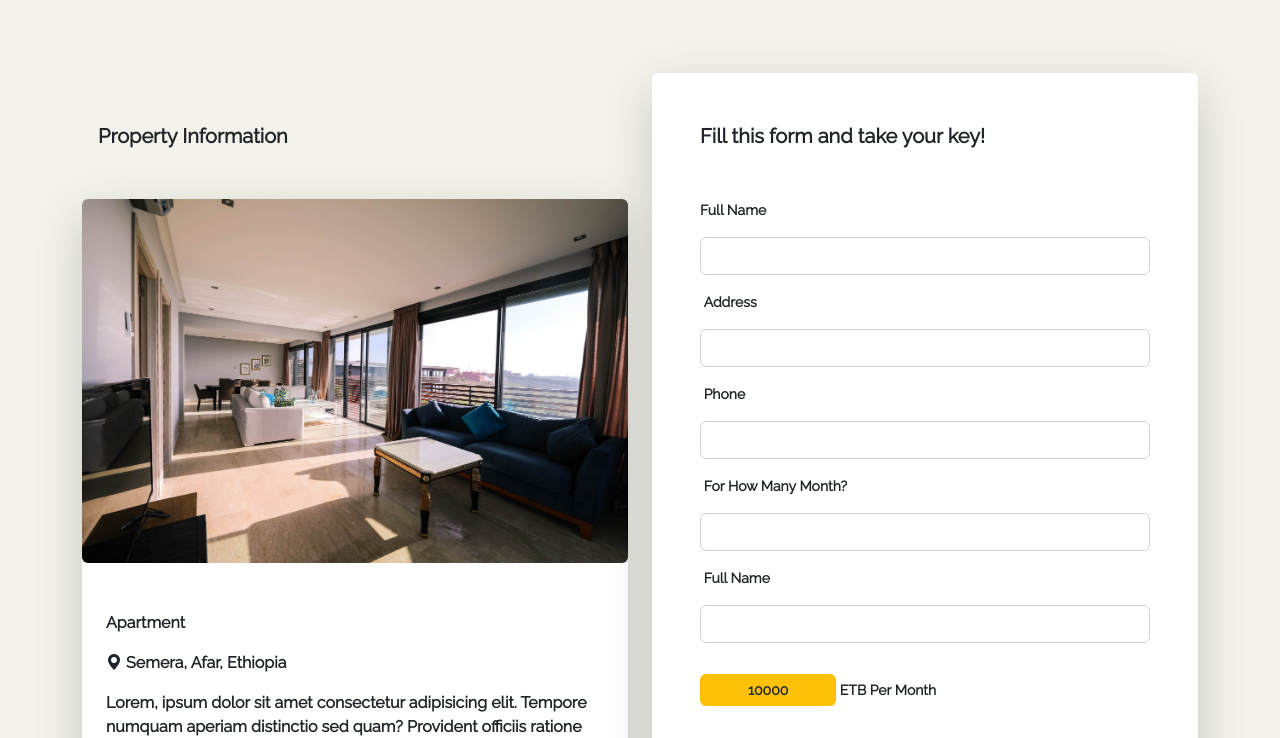
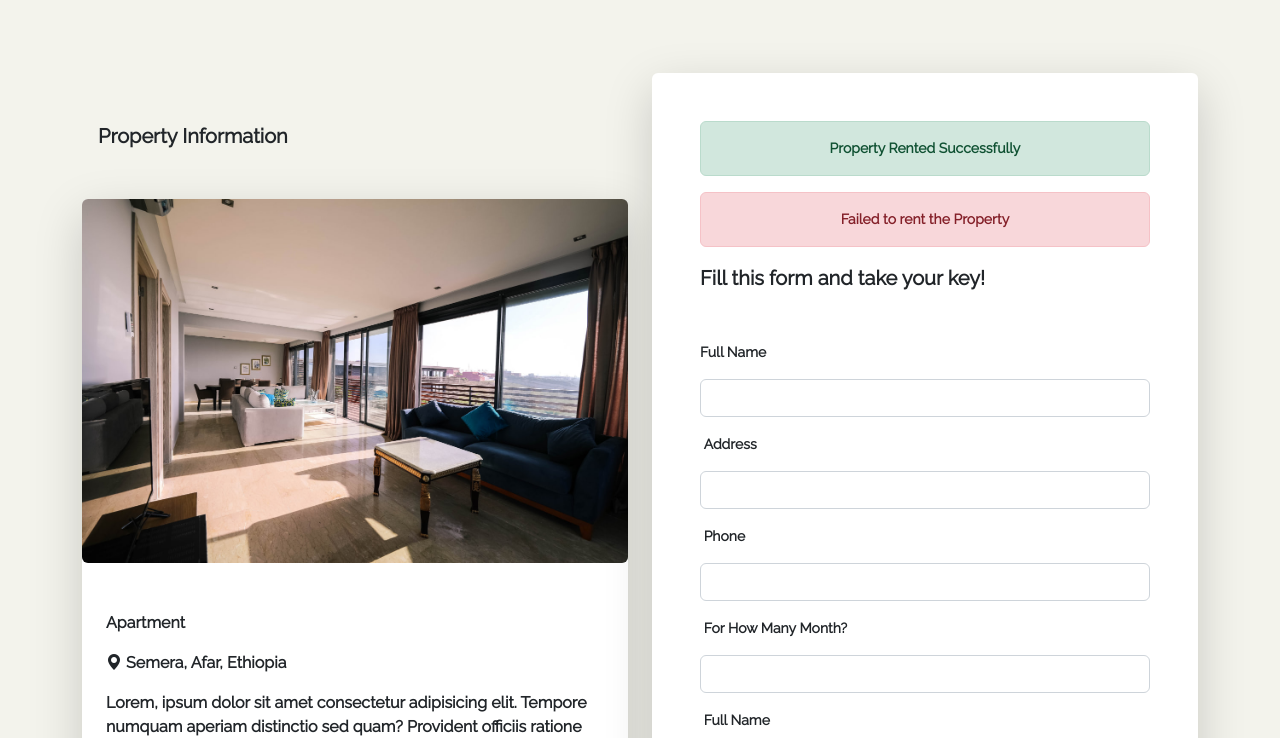
Before and after one commit to kid-us/Property-Management, a plain HTML site: page frontend/proceed.html in a window 1280 px wide. Shown: the part 77-815 px from the top of the page. Drawn offline with nearby package versions, Linux system fonts and the light colour scheme.

Commit message:
Update proceed.html

```diff
--- a/frontend/proceed.html
+++ b/frontend/proceed.html
@@ -136,13 +136,10 @@
             </div>
             <div class="col-lg-6 col-md-6 col-12 ">
                 <form action="#" method="" class="fw-semibold small shadow-lg bg p-5 rounded">
-                    <!-- Success message  -->
+                    <!-- Alert message  -->
 
-                    <!-- <p class="alert alert-success text-center fw-semibold">Property Rented Successfully</p> -->
-
-                    <!-- Error message  -->
-
-                    <!-- <p class="alert alert-danger text-center fw-semibold">Failed to rent the Property</p> -->
+                    <p class="alert alert-success text-center fw-semibold">Property Rented Successfully</p>
+                    <p class="alert alert-danger text-center fw-semibold">Failed to rent the Property</p>
 
                     <p class="fs-5 mb-5">Fill this form and take your key!</p>
                     <label for="fullname">Full Name</label>
```
